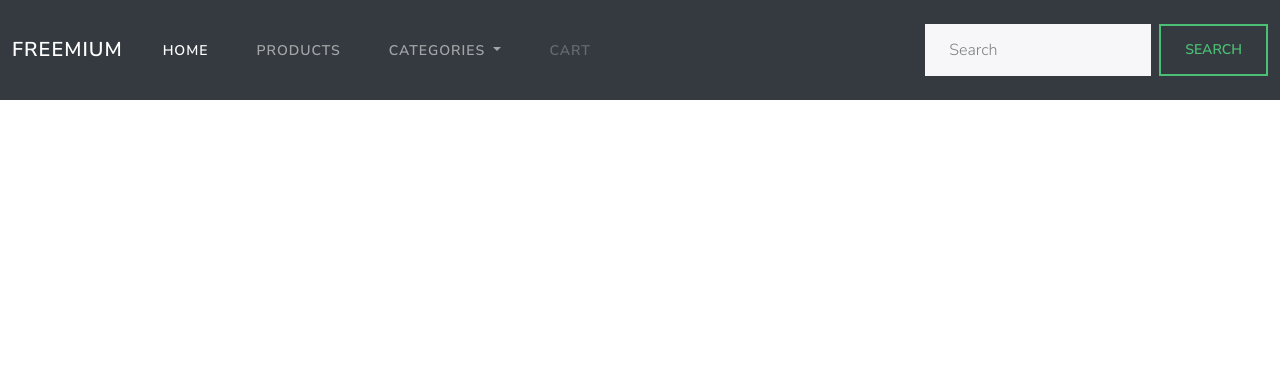
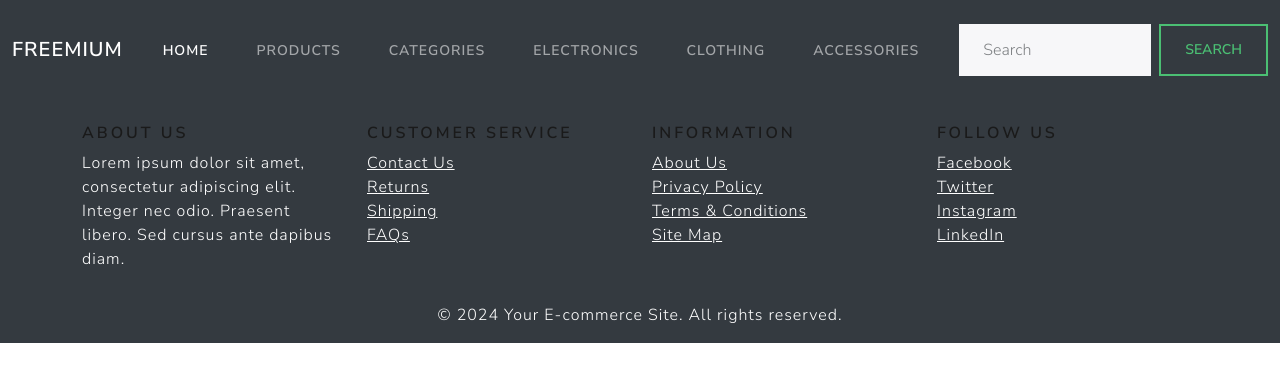
Before and after one commit to Baylox/Freemium, a Symfony app: template templates/base.html.twig in a window 1280 px wide. Shown: the top 382 px of the page. Run offline with Twig, Linux system fonts and the light colour scheme; the template is opened without the code that fills it, so the values that code supplies are empty; style sheets or scripts are compiled from the project's sources; some libraries are stand-ins or nearby versions.

Commit message:
Refactor base.html.twig to improve navigation structure and footer

```diff
--- a/templates/base.html.twig
+++ b/templates/base.html.twig
@@ -29,19 +29,17 @@
                 <li class="nav-item">
                     <a class="nav-link" href="#">Products</a>
                 </li>
-                <li class="nav-item dropdown">
-                    <a class="nav-link dropdown-toggle" href="#" id="navbarScrollingDropdown" role="button" data-bs-toggle="dropdown" aria-expanded="false">
-                    Categories
-                    </a>
-                    <ul class="dropdown-menu" aria-labelledby="navbarScrollingDropdown">
-                    <li><a class="dropdown-item" href="#">Electronics</a></li>
-                    <li><a class="dropdown-item" href="#">Clothing</a></li>
-                    <li><hr class="dropdown-divider"></li>
-                    <li><a class="dropdown-item" href="#">Accessories</a></li>
-                    </ul>
+                <li class="nav-item">
+                    <a class="nav-link" href="#">Categories</a>
                 </li>
                 <li class="nav-item">
-                    <a class="nav-link disabled" href="#" tabindex="-1" aria-disabled="true">Cart</a>
+                    <a class="nav-link" href="#">Electronics</a>
+                </li>
+                <li class="nav-item">
+                    <a class="nav-link" href="#">Clothing</a>
+                </li>
+                <li class="nav-item">
+                    <a class="nav-link" href="#">Accessories</a>
                 </li>
                 </ul>
                 <form class="d-flex">
@@ -60,6 +58,51 @@
         </main>
     {% endblock %}
 
+    {% block footer %}
+    <footer class="bg-dark text-white pt-4">
+        <div class="container">
+            <div class="row">
+                <div class="col-md-3">
+                    <h5>About Us</h5>
+                    <p>Lorem ipsum dolor sit amet, consectetur adipiscing elit. Integer nec odio. Praesent libero. Sed cursus ante dapibus diam.</p>
+                </div>
+                <div class="col-md-3">
+                    <h5>Customer Service</h5>
+                    <ul class="list-unstyled">
+                        <li><a href="#" class="text-white">Contact Us</a></li>
+                        <li><a href="#" class="text-white">Returns</a></li>
+                        <li><a href="#" class="text-white">Shipping</a></li>
+                        <li><a href="#" class="text-white">FAQs</a></li>
+                    </ul>
+                </div>
+                <div class="col-md-3">
+                    <h5>Information</h5>
+                    <ul class="list-unstyled">
+                        <li><a href="#" class="text-white">About Us</a></li>
+                        <li><a href="#" class="text-white">Privacy Policy</a></li>
+                        <li><a href="#" class="text-white">Terms & Conditions</a></li>
+                        <li><a href="#" class="text-white">Site Map</a></li>
+                    </ul>
+                </div>
+                <div class="col-md-3">
+                    <h5>Follow Us</h5>
+                    <ul class="list-unstyled">
+                        <li><a href="#" class="text-white">Facebook</a></li>
+                        <li><a href="#" class="text-white">Twitter</a></li>
+                        <li><a href="#" class="text-white">Instagram</a></li>
+                        <li><a href="#" class="text-white">LinkedIn</a></li>
+                    </ul>
+                </div>
+            </div>
+            <div class="row mt-3">
+                <div class="col-md-12 text-center">
+                    <p>&copy; 2024 Your E-commerce Site. All rights reserved.</p>
+                </div>
+            </div>
+        </div>
+    </footer>
+    {% endblock %}
+
     {# Bloc pour inclure les fichiers JavaScript générés par Webpack Encore #}
     {% block javascripts %}
         {{ encore_entry_script_tags('app') }}
```
